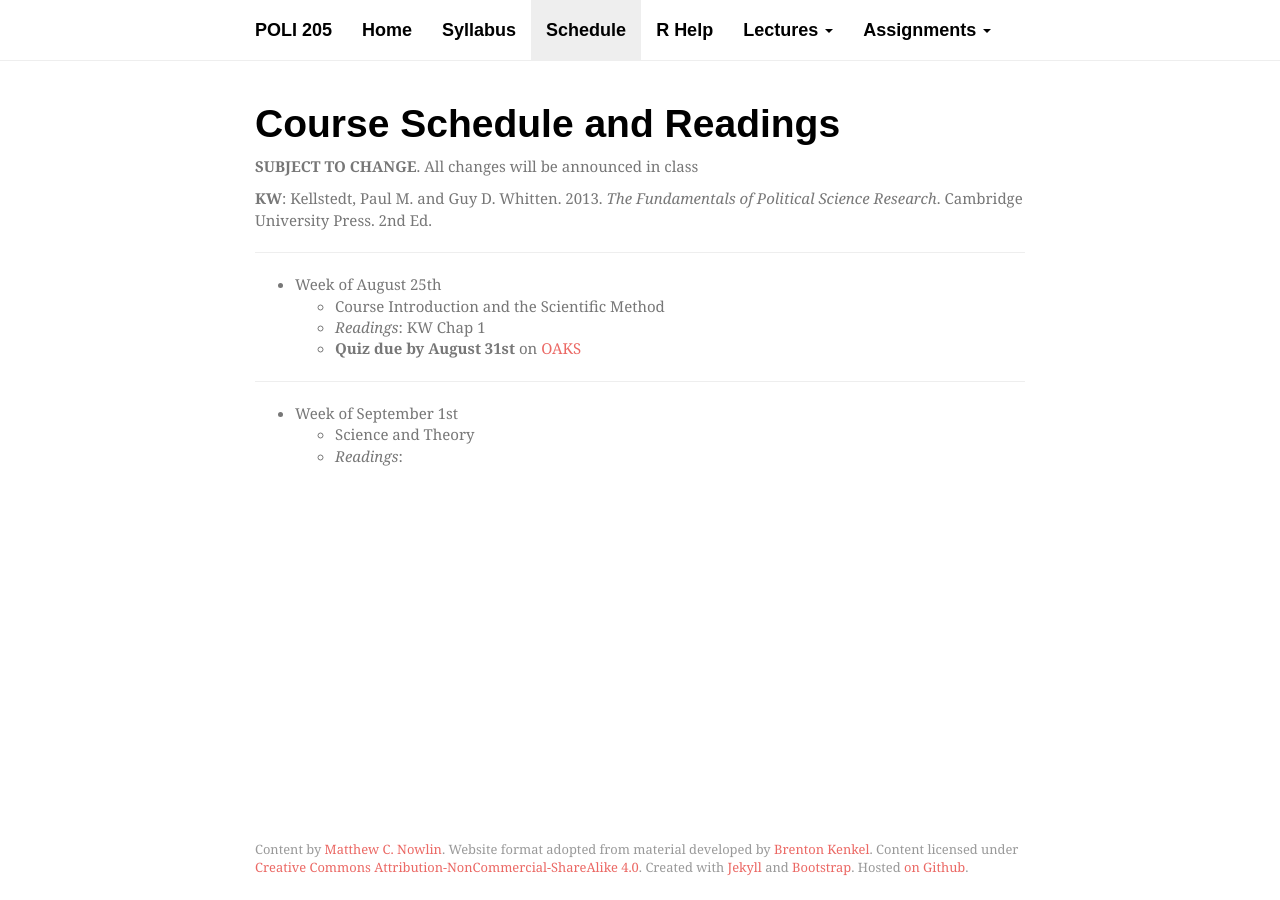
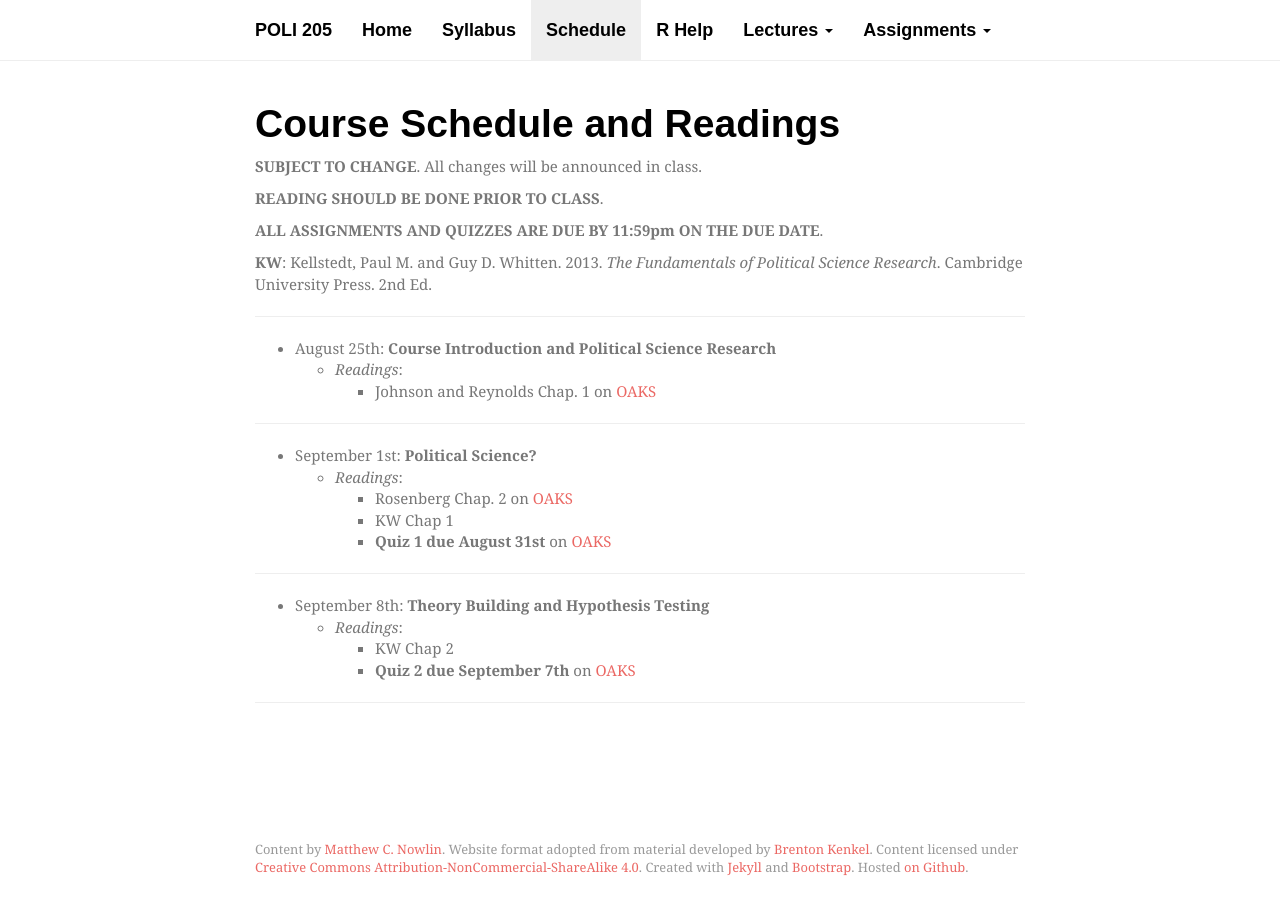
Before and after one commit to mnowlin/poli205, a Jekyll site: the page built from schedule.md, in a window 1280 px wide. Built offline with Jekyll 4.4.1, drawn with Linux system fonts in a browser that asks for light colours; nearby versions of some CDN libraries; some web fonts are replaced; a file with an impossible date is left out.

Commit message:
update syllabus

```diff
--- a/schedule.md
+++ b/schedule.md
@@ -5,19 +5,33 @@ layout: default
 ---
 
 # Course Schedule and Readings
-__SUBJECT TO CHANGE__. All changes will be announced in class
+__SUBJECT TO CHANGE__. All changes will be announced in class.
+
+__READING SHOULD BE DONE PRIOR TO CLASS__.
+
+__ALL ASSIGNMENTS AND QUIZZES ARE DUE BY 11:59pm ON THE DUE DATE__.
 
 __KW__: Kellstedt, Paul M. and Guy D. Whitten. 2013. _The Fundamentals of Political Science Research_. Cambridge University Press. 2nd Ed.
 
 ---
 
-* Week of August 25th
-    * Course Introduction and the Scientific Method
-    * _Readings_: KW Chap 1
-    * __Quiz due by August 31st__ on [OAKS](https://lms.cofc.edu/)
+* August 25th:  __Course Introduction and Political Science Research__
+    * _Readings_:
+        * Johnson and Reynolds Chap. 1 on [OAKS](https://lms.cofc.edu/)
 
 ---
 
-* Week of September 1st
-    * Science and Theory
+* September 1st: __Political Science?__
     * _Readings_:
+        * Rosenberg Chap. 2 on [OAKS](https://lms.cofc.edu/)
+        * KW Chap 1
+        * __Quiz 1 due August 31st__ on [OAKS](https://lms.cofc.edu/)
+
+---
+
+* September 8th: __Theory Building and Hypothesis Testing__
+    * _Readings_:
+        * KW Chap 2
+        * __Quiz 2 due September 7th__ on [OAKS](https://lms.cofc.edu/)
+
+---
```
